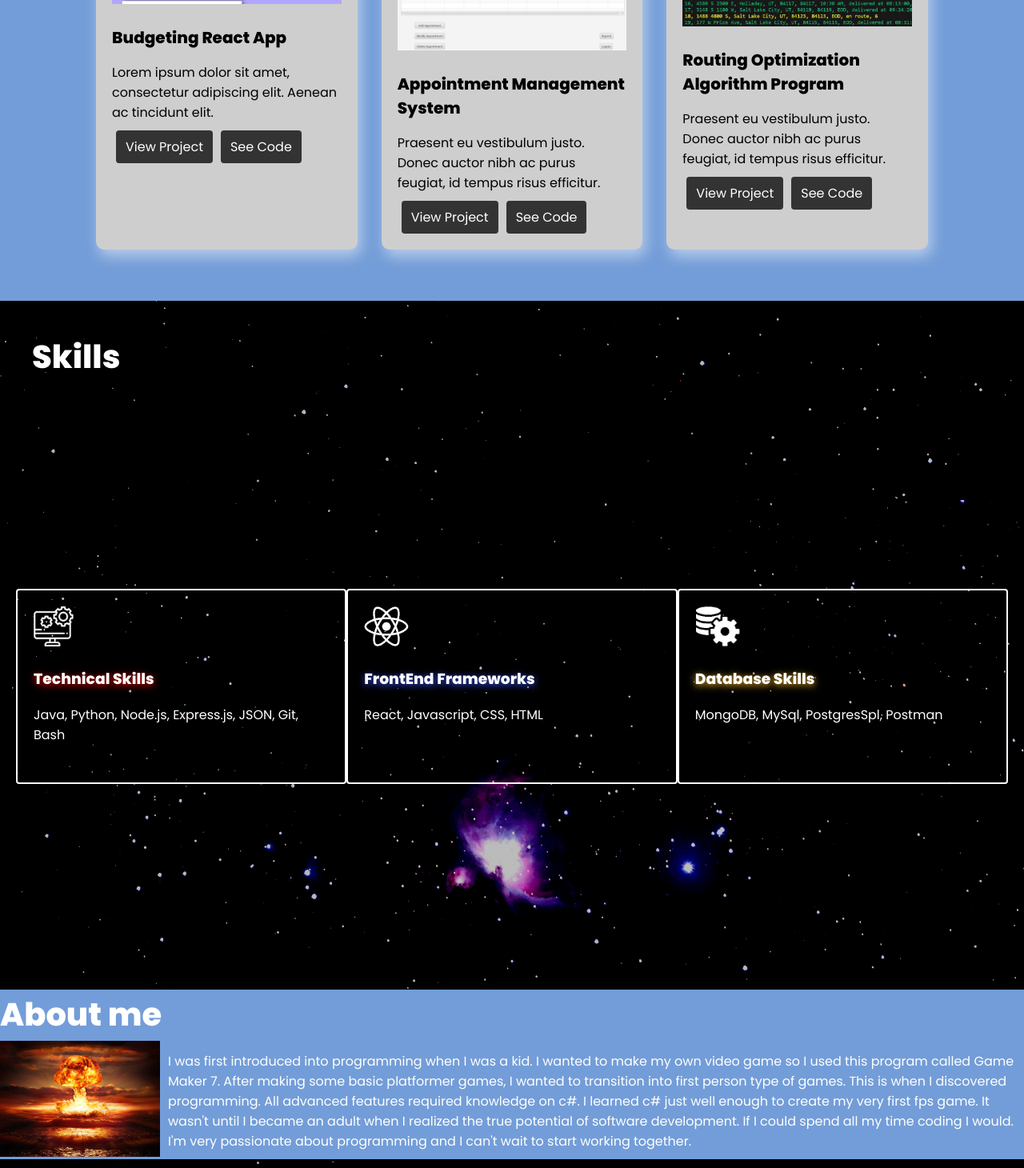
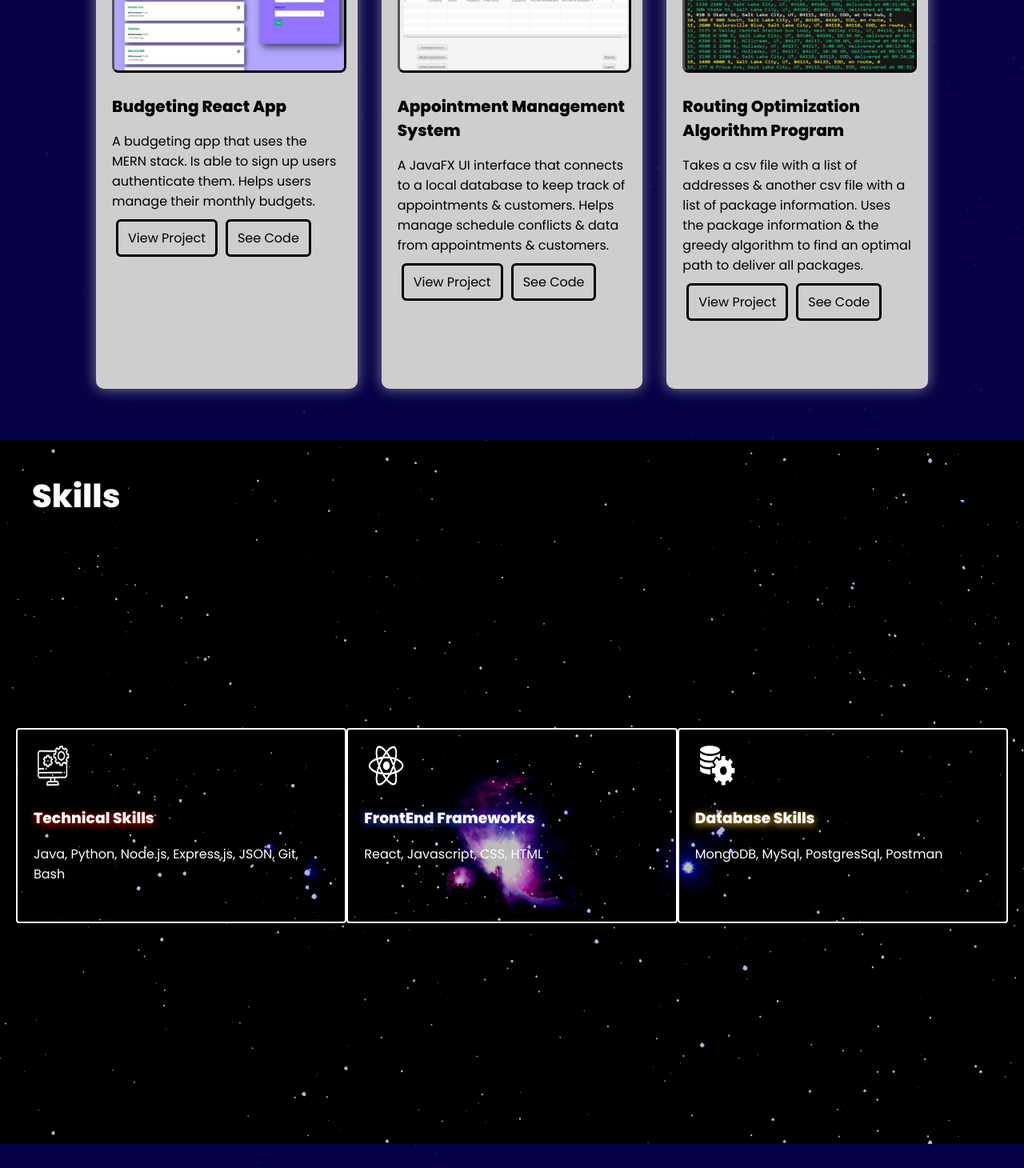
Before and after one commit to Crod7/Outdated-Portfolio-React-Website, a React (Create React App) app in the folder frontend/: page / in a window 1280 px wide. Shown: the part 1080-2540 px from the top of the page at 80% size. Built offline with nearby package versions, Linux system fonts and the light colour scheme.

Commit message:
Finished my projects section and about section. Adjusted more css. Will be working on contacts page next.

```diff
--- a/frontend/src/components/About.js
+++ b/frontend/src/components/About.js
@@ -4,13 +4,17 @@ const About = () => {
 
 
   return (
-    <div className="about-background">
-      <h2 className="title" id="about">About me</h2>
+    <div className="about-background" id="about">
+      <h2 className="center-text">About me</h2>
       <div className="about-container">
-        <img src="/bomb.jpg" alt="HELLOWORLD" className="about-image"/>
         <p className="about-text">
-          I was first introduced into programming when I was a kid. I wanted to make my own video game so I used this program called Game Maker 7. After making some basic platformer games, I wanted to transition into first person type of games. This is when I discovered programming. All advanced features required knowledge on c#. I learned c# just well enough to create my very first fps game.
-          It wasn't until I became an adult when I realized the true potential of software development. If I could spend all my time coding I would. I'm very passionate about programming and I can't wait to start working together.
+          I was first introduced into programming when I was a kid. I wanted to make my own
+          video game so I used this program called Game Maker 7. After making some basic platformer
+          games, I wanted to transition into first person types of games. This is when I discovered
+          programming. All advanced features required knowledge of c#. I learned c# just well enough
+          to create my very own first fps game. It wasn't until I became an adult when I realized the true
+          potential of software development. If I could spend all my time coding I would.
+          I'm very passionate about programming and I can't wait to start working together.
         </p>
       </div>
     </div>
--- a/frontend/src/components/Projects.js
+++ b/frontend/src/components/Projects.js
@@ -6,7 +6,7 @@ const Project = () => {
         {
             id: 1,
             title: 'Budgeting React App',
-            description: 'Lorem ipsum dolor sit amet, consectetur adipiscing elit. Aenean ac tincidunt elit.',
+            description: 'A budgeting app that uses the MERN stack. Is able to sign up users authenticate them. Helps users manage their monthly budgets.',
             image: '/budgetThumbnail.jpg',
             page: 'https://example.com/project1',
             sourceCode: 'https://example.com/project1'
@@ -14,7 +14,7 @@ const Project = () => {
         {
             id: 2,
             title: 'Appointment Management System',
-            description: 'Praesent eu vestibulum justo. Donec auctor nibh ac purus feugiat, id tempus risus efficitur.',
+            description: 'A JavaFX UI interface that connects to a local database to keep track of appointments & customers. Helps manage schedule conflicts & data from appointments & customers. ',
             image: '/appointmentThumbnail.jpg',
             page: 'https://example.com/project2',
             sourceCode: 'https://example.com/project2'
@@ -22,7 +22,7 @@ const Project = () => {
         {
             id: 3,
             title: 'Routing Optimization Algorithm Program',
-            description: 'Praesent eu vestibulum justo. Donec auctor nibh ac purus feugiat, id tempus risus efficitur.',
+            description: 'Takes a csv file with a list of addresses & another csv file with a list of package information. Uses the package information & the greedy algorithm to find an optimal path to deliver all packages.',
             image: '/routingProjectThumbnail.jpg',
             page: 'https://example.com/project2',
             sourceCode: 'https://example.com/project2'
--- a/frontend/src/components/Skills.js
+++ b/frontend/src/components/Skills.js
@@ -26,7 +26,7 @@ const Skills = () => {
                     <img src={'/backendIcon.png'} alt={'Database Skills'} />
                     <div>
                         <h3 className="database-title-text">{'Database Skills'}</h3>
-                        <p>{'MongoDB, MySql, PostgresSpl, Postman'}</p>
+                        <p>{'MongoDB, MySql, PostgresSql, Postman'}</p>
                     </div>
                 </div>
             </div>
--- a/frontend/src/css/about.css
+++ b/frontend/src/css/about.css
@@ -1,23 +1,27 @@
 /* This manages the About section.*/
 
-/* The padding needs to be 1px for the top inorder for the scroll feature to land just above the section.*/
+/* The padding is needed for the top inorder for the scroll feature to land just above the section.*/
 #about{
-  padding: 1px 0px 0px 0px;
+  padding: 20px 0px 0px 0px;
 }
+/* Manages the background of the section to a solid color.*/
 .about-background{
   background-color: var(--primaryBackground);
 }
 .about-container {
-  display: flex;
+  margin-bottom: 44px;
+
+  min-height: 80vh;
+  padding: 40px;
   align-items: center;
 }
-
-.about-image {
-  width: 200px; /* Adjust the width as needed */
-  height: auto;
-  margin-right: 10px; /* Adjust the spacing between image and text */
+.center-text{
+  font-size: 40px;
+  color: var(--titleColor);
+  text-align: center;
 }
-
+/* Manages the subtext inside the section.*/
 .about-text{
   color: var(--titleColor);
+  margin-top: 40vh;
 }
--- a/frontend/src/css/footer.css
+++ b/frontend/src/css/footer.css
@@ -2,8 +2,8 @@
 
 .footer {
     /*background-color: #2bb430;*/
-    background-color: var(--secondary);
-    color: var(--textColor);
+    background-color: var(--primaryBackground);
+    color: var(--titleColor);
     padding: 20px;
     display: flex;
     justify-content: space-between;
@@ -19,7 +19,7 @@
   }
 
   .footer-section.right-section {
-    text-align: right;
+    text-align: center;
     margin-right: 15%;
   }
 
--- a/frontend/src/css/index.css
+++ b/frontend/src/css/index.css
@@ -10,13 +10,14 @@
 
 /* Controls the css variables for the program.*/
 :root {
-  --primaryBackground: rgb(115, 157, 216);
+  /*--primaryBackground: rgb(115, 157, 216);*/
+  --primaryBackground: rgba(7, 0, 74, 0.922);
   --secondary: #cecece;
   --button: #3a99ff;
   --error: #e7195a;
   --textColor: rgb(0, 0, 0);
   --titleColor: white;
-  --boxShadow: 4px 8px 18px rgba(255, 255, 255, 0.5);
+  --boxShadow: 0px 0px 18px rgba(255, 255, 255, 0.5);
   --font: 'Poppins';
   --backgroundImage: url('../assets/mainBG.png');
 
--- a/frontend/src/css/navbar.css
+++ b/frontend/src/css/navbar.css
@@ -2,7 +2,7 @@
 
 /* This is the background for the navbar.*/
 .headerNav {
-  background-color: rgba(0, 0, 122, 0.922);
+  background-color: rgba(0, 0, 0, 0.795);
   position: fixed;
   z-index: 3;
   padding: 4px 0px 0px 0px;
--- a/frontend/src/css/projects.css
+++ b/frontend/src/css/projects.css
@@ -3,10 +3,7 @@
     margin: 0px;
     background-color: var(--primaryBackground);
 }
-.section-container-projects{
-  margin: 0px;
-  color: black;
-}
+/* Manages the size and layout of the section.*/
 .projects-container {
   margin-left: 100px;
   margin-right: 100px;
@@ -14,18 +11,26 @@
   display: grid;
   grid-template-columns: repeat(auto-fit, minmax(250px, 1fr));
   gap: 30px;
+  min-height: 80vh;
 }
 .project-card {
+  margin-top: 10vh;
   background-color: var(--secondary);
   border-radius: 10px;
   box-shadow: var(--boxShadow);
   padding: 20px;
+  transition: transform 0.5s ease-in-out;
 }
   .project-card:hover {
     transition: transform 0.5s ease-in-out;
     transform: scale(1.1);
   }
   .project-card img{
+    max-height: 300px;
+    max-width: 400px;
+    border: outset;
+    border-radius: 8px;
+    border-color: rgb(0, 0, 0);
     width: 100%;
   }
 
@@ -47,8 +52,15 @@
     padding: 8px 12px;
     margin-left: 5px;
     margin-right: 5px;
-    background-color: #333;
-    color: white;
+    background-color: rgba(0, 0, 0, 0);
+    color: rgb(0, 0, 0);
+    border: solid;
+    margin-bottom: 4px;
+    border-color: black;
     text-decoration: none;
-    border-radius: 4px;
+    border-radius: 6px;
   }
+
+  .project-details a:hover {
+    background-color: white;
+  }
```
Also changed, not shown: frontend/public/appointmentThumbnail.jpg, frontend/public/routingProjectThumbnail.jpg.
